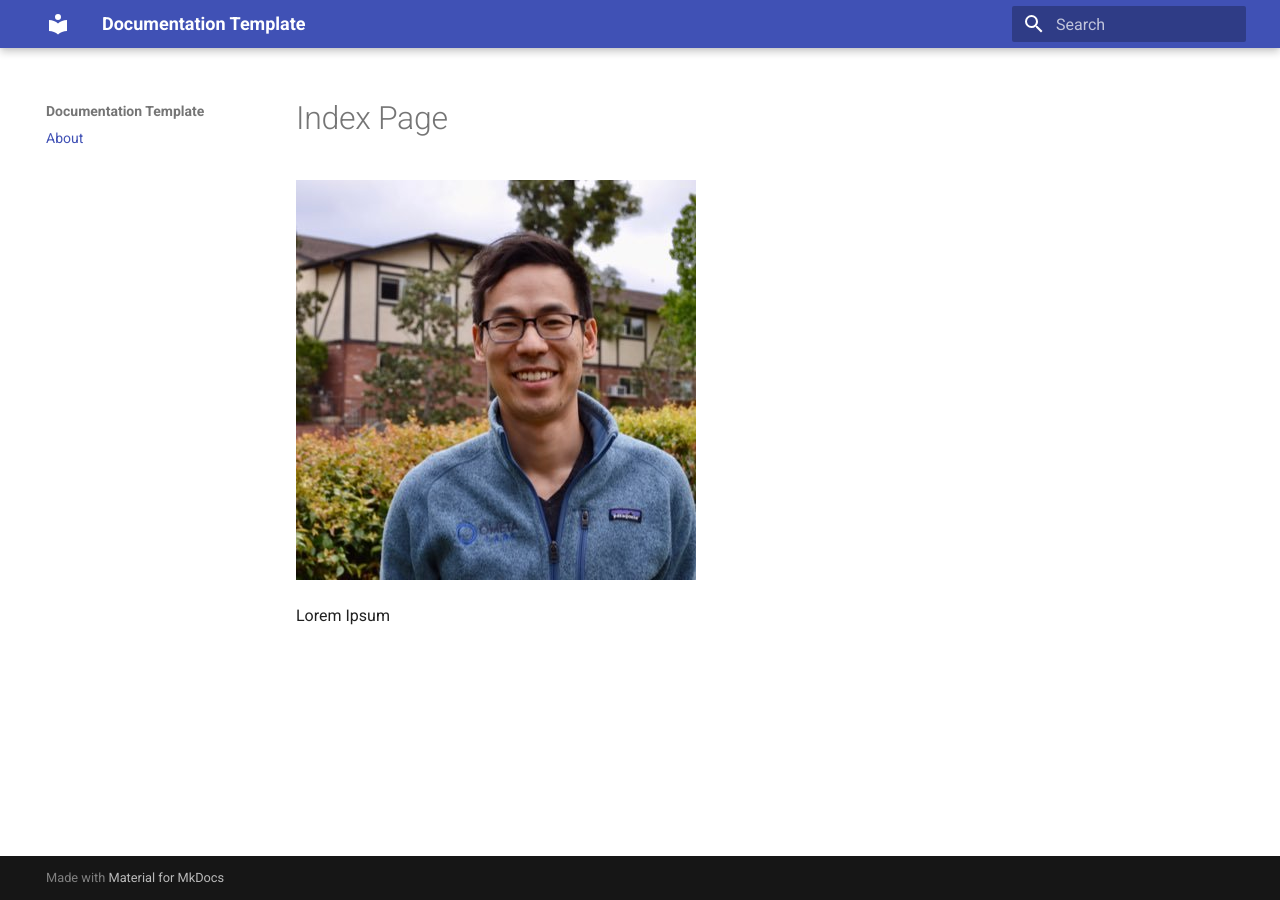
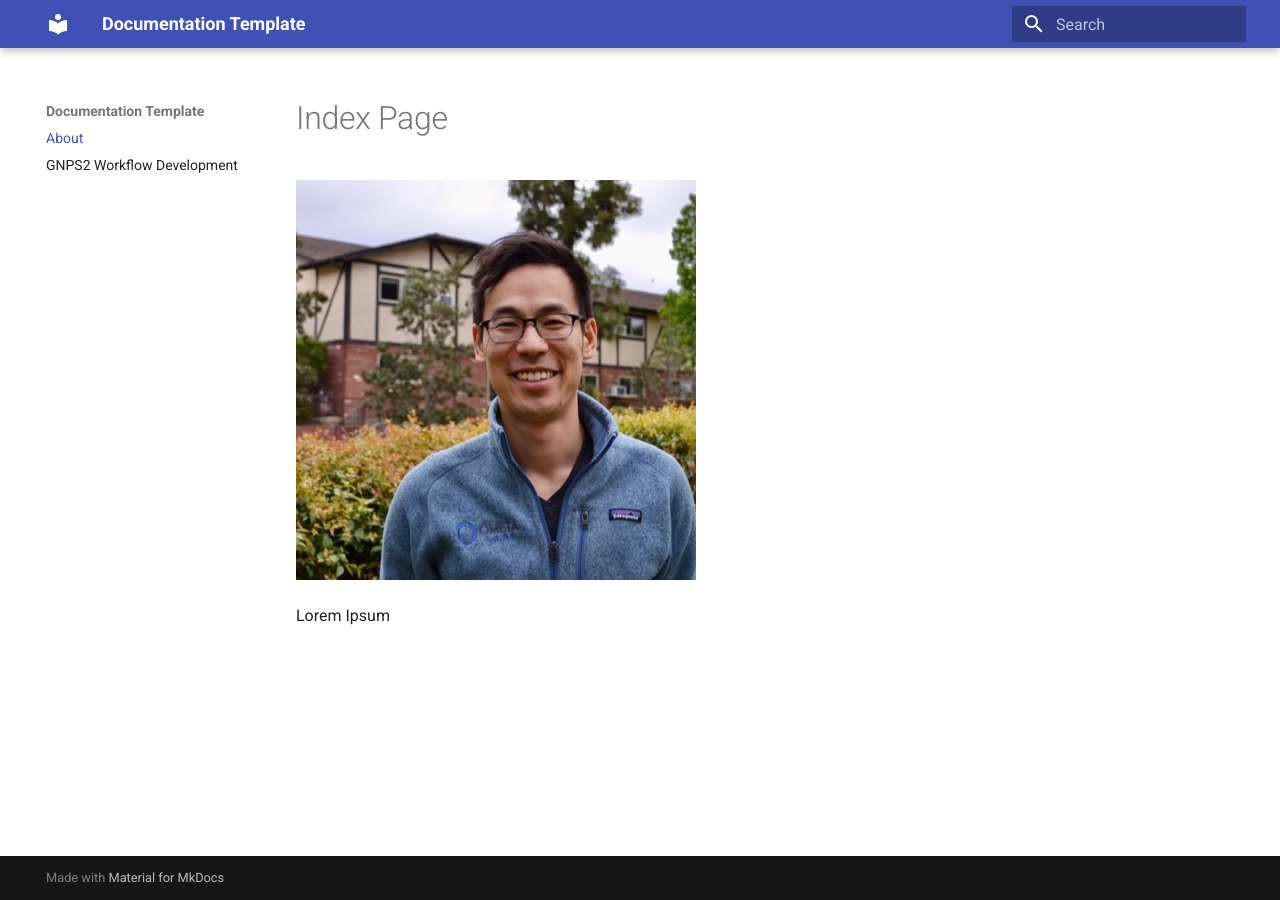
Before and after one commit to Wang-Bioinformatics-Lab/GNPS2_Documentation, an MkDocs documentation site: the page built from docs/index.md, in a window 1280 px wide. Built offline with MkDocs 1.6.1 and Material for MkDocs 9.7.7, drawn with Linux system fonts in a browser that asks for light colours; some of the changed lines change nothing that is shown.

Commit message:
adding tracker

```diff
--- a/mkdocs.yml
+++ b/mkdocs.yml
@@ -2,12 +2,14 @@
 
 nav:
     - About: index.md
+    - GNPS2 Workflow Development: workflowdev.md
 
 theme:
     name: material
     palette:
         primary: '#003DA5'
         accent: '#FFB81C'
+    custom_dir: overrides
 
 extra:
     social:
@@ -28,5 +30,4 @@
 
 extra:
   analytics:
-    provider: google
-    property: XXX
+    provider: umami
--- /dev/null
+++ b/overrides/partials/integrations/analytics/umami.html
@@ -0,0 +1 @@
+<script async defer data-website-id="eebbe9e8-bd03-414a-8d0c-fecb3347fcfc" src="https://analytics.gnps2.org/umami.js"></script>
```
